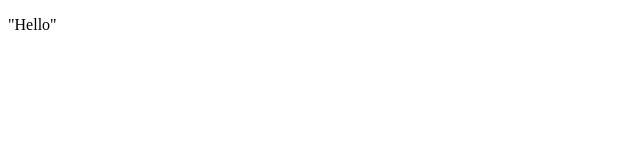
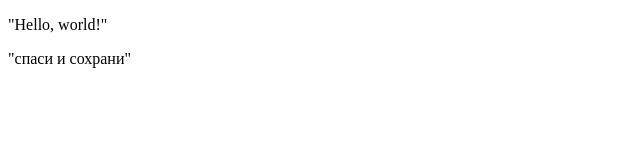
Before and after one commit to anyakharchenko02-eng/test, a plain HTML site: page index.html in a window 1280 px wide. Shown: the whole page, without its empty margins (0-640 px from the left). Drawn offline with Linux system fonts and the light colour scheme.

Commit message:
объединила первые две строки

```diff
--- a/index.html
+++ b/index.html
@@ -6,6 +6,7 @@
     <title>Document</title>
 </head>
 <body>
-  <p>"Hello"</p>
+  <p>"Hello, world!" </p>
+  <p> "спаси и сохрани"</p>
 </body>
 </html>
```
